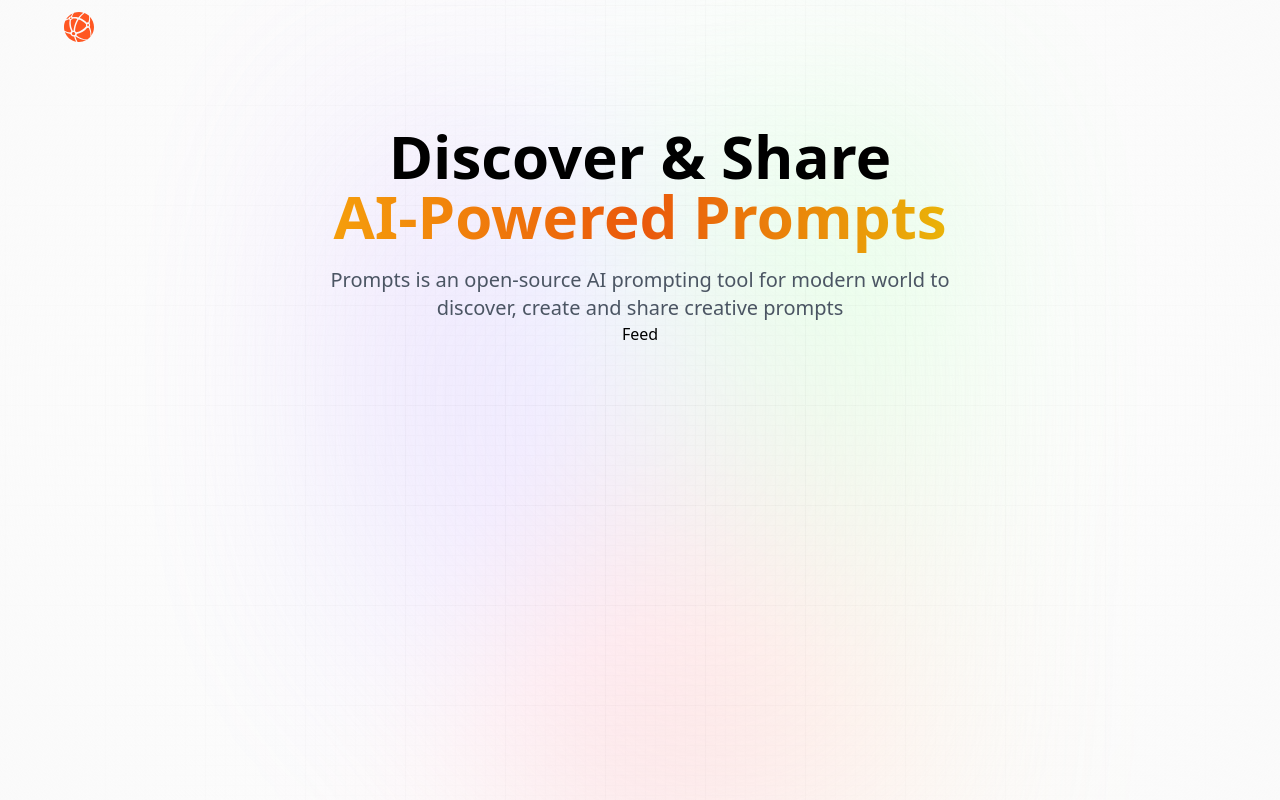
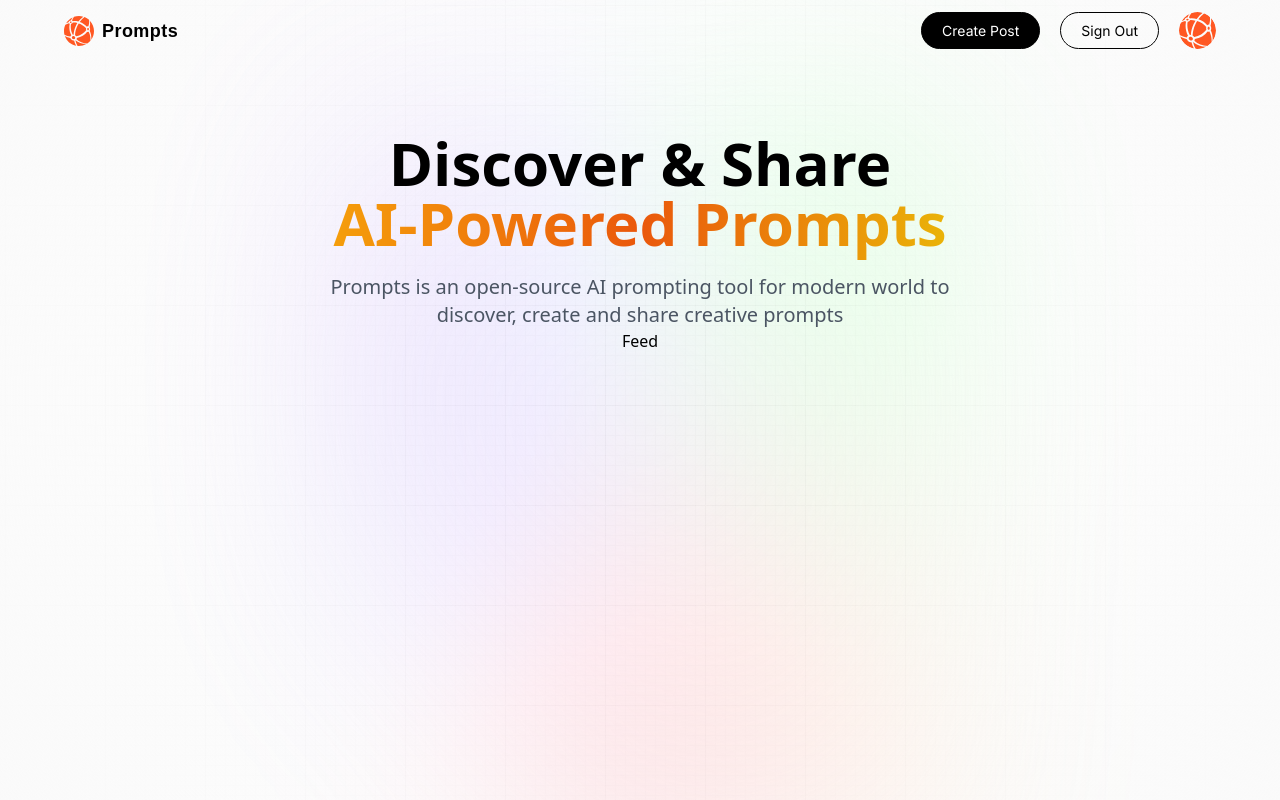
Before and after one commit to Onan-Thairu/prompts, a Next.js app: page / in a window 1280 px wide. Built offline with nearby package versions, Linux system fonts and the light colour scheme.

Commit message:
chore: style nav bar profile section for mobile and desktop

```diff
--- a/components/Nav.jsx
+++ b/components/Nav.jsx
@@ -6,7 +6,21 @@ import { useState } from "react"
 import { signIn, signOut, useSession, getProviders } from 'next-auth/react'
 
 
-function Nav() {
+const Nav = () => {
+  const isUserLoggedIn = true
+
+  const [ providers, setProviders ] = useState(null)
+
+  // useEffect(() => {
+  //   const setProviders = async () => {
+  //     const response = await getProviders()
+
+  //     setProviders(response)
+  //   }
+
+  //   setProviders()
+  // }, [])
+
   return (
     <nav className="flex-between w-full mb-16 pt-3">
       <Link href="/" className="flex gap-2 flex-center">
@@ -17,7 +31,83 @@ function Nav() {
           height={30}
           className="object-contain"
         />
+        <p className="logo_text">Prompts</p>
       </Link>
+
+        {/* Desktop Navigation */}
+        <div className="sm:flex hidden">
+          {
+            isUserLoggedIn? (
+              <div className="flex gap-3 md:gap-5">
+                <Link href="/create-prompt" className="black_btn">
+                  Create Post
+                </Link>
+
+                <button type="button" onClick={ () => {} } className="outline_btn" >Sign Out</button>
+
+                <Link href="/profile">
+                  <Image
+                    src="/assets/images/logo.svg"
+                    width={37}
+                    height={37}
+                    className="rounded-full"
+                    alt="profile"
+                  />
+                </Link>
+              </div>
+            ): (
+              <>
+                {
+                  providers && Object.values(providers).map((provider) => {
+                    (
+                      <button
+                        type="button"
+                        key={provider.name}
+                        onClick={() => {}}
+                      >
+                        Sign In
+                      </button>
+                    )
+                  })
+                }
+              </>
+            )
+          }
+        </div>
+
+        {/* Mobile Navigation */}
+        <div className="sm:hidden flex relative">
+          {
+            isUserLoggedIn ? (
+              <div className="flex">
+                  <Image
+                    src="/assets/images/logo.svg"
+                    width={37}
+                    height={37}
+                    className="rounded-full"
+                    alt="profile"
+                    onClick={() => {}}
+                  />
+              </div>
+            ) : (
+              <>
+                {
+                  providers && Object.values(providers).map((provider) => {
+                    (
+                      <button
+                        type="button"
+                        key={provider.name}
+                        onClick={() => {}}
+                      >
+                        Sign In
+                      </button>
+                    )
+                  })
+                }
+              </>
+            )
+          }
+        </div>
     </nav>
   )
 }
```
